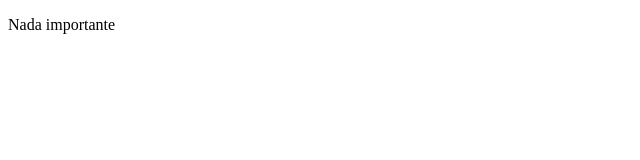
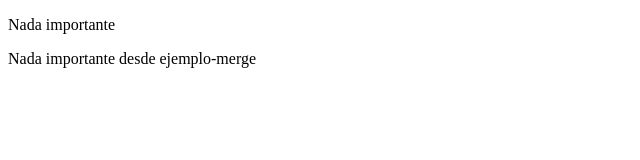
Before and after one commit to SebastianGomezR/branches, a plain HTML site: page index.html in a window 1280 px wide. Shown: the whole page, without its empty margins (0-640 px from the left). Drawn offline with Linux system fonts and the light colour scheme.

Commit message:
cambio ejemplo-merge

```diff
--- a/index.html
+++ b/index.html
@@ -7,6 +7,7 @@
 <body>
     <section>
         <p>Nada importante</p>
+        <p>Nada importante desde ejemplo-merge</p>
     </section>
 </body>
 </html>
```
